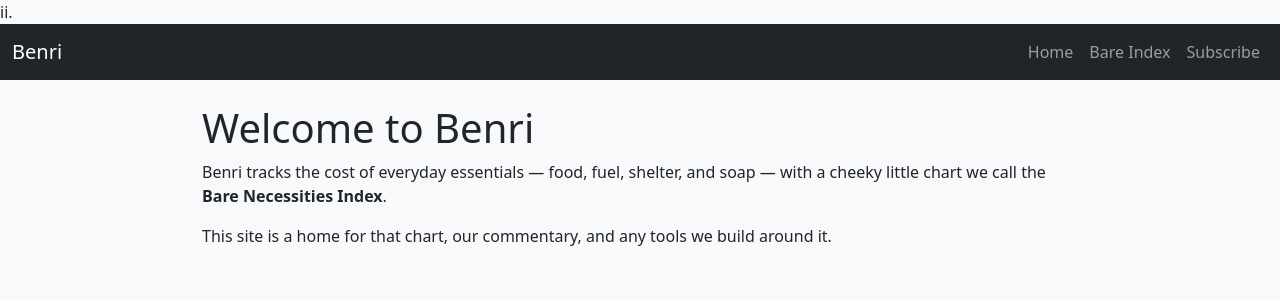
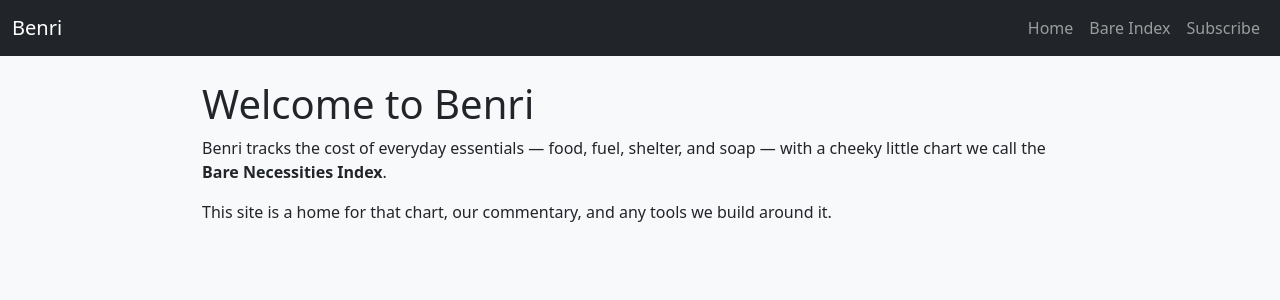
Before and after one commit to RixGpt/benri, a Jekyll site: the page built from index.md, in a window 1280 px wide. Shown: the top 300 px of the page. Built offline with Jekyll 4.4.1, drawn with Linux system fonts in a browser that asks for light colours.

Commit message:
Update menu.html

```diff
--- a/_includes/menu.html
+++ b/_includes/menu.html
@@ -1,4 +1,4 @@
-ii.<nav class="navbar navbar-expand-lg navbar-dark bg-dark">
+<nav class="navbar navbar-expand-lg navbar-dark bg-dark">
   <div class="container-fluid">
     <a class="navbar-brand" href="/benri/">Benri</a>
     <button class="navbar-toggler" type="button" data-bs-toggle="collapse" data-bs-target="#navbarNav">
```
